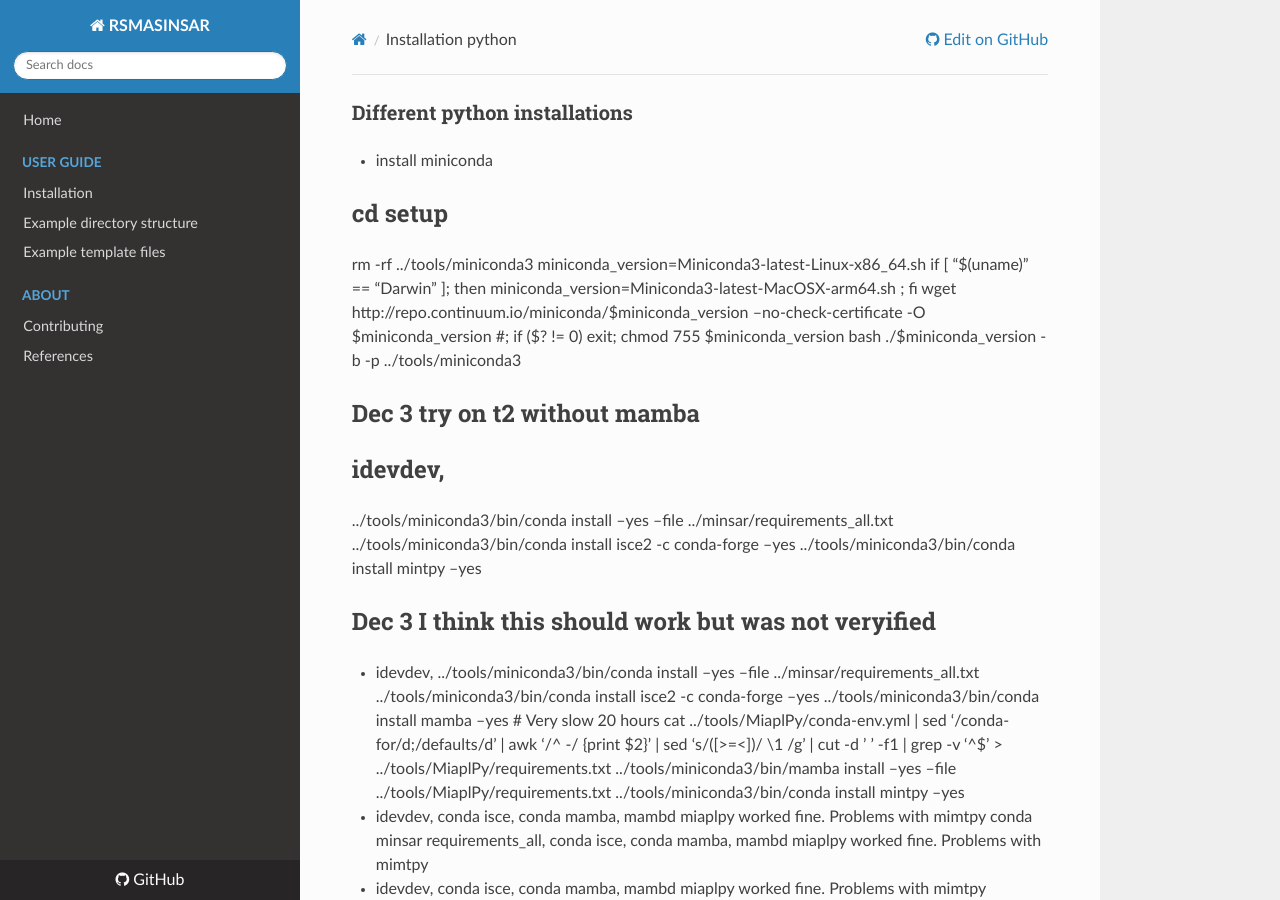
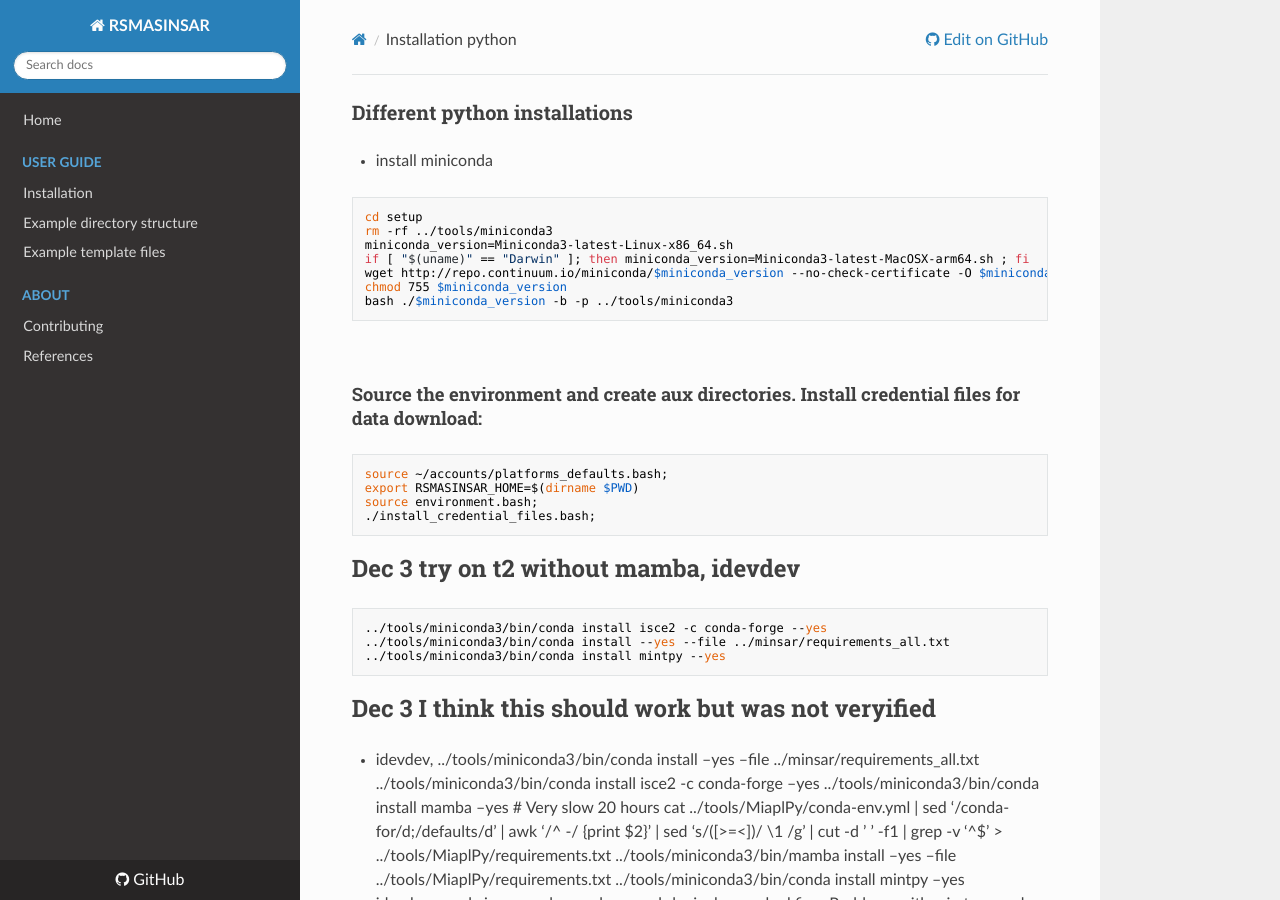
Before and after one commit to geodesymiami/rsmas_insar, an MkDocs documentation site: the page built from docs/installation_python.md, in a window 1280 px wide and 900 px high. Built offline with MkDocs 1.6.1, drawn with Linux system fonts in a browser that asks for light colours; nearby versions of some CDN libraries.

Commit message:
Update installation_python.md

````diff
--- a/docs/installation_python.md
+++ b/docs/installation_python.md
@@ -1,18 +1,29 @@
 ## Different python installations
 * install miniconda
-#cd setup
+```
+cd setup
 rm -rf ../tools/miniconda3
 miniconda_version=Miniconda3-latest-Linux-x86_64.sh
 if [ "$(uname)" == "Darwin" ]; then miniconda_version=Miniconda3-latest-MacOSX-arm64.sh ; fi
 wget http://repo.continuum.io/miniconda/$miniconda_version --no-check-certificate -O $miniconda_version #; if ($? != 0) exit;
 chmod 755 $miniconda_version
 bash ./$miniconda_version -b -p ../tools/miniconda3
+```
+############################################
+### Source the environment and create aux directories. Install credential files for data download: ###
+```
+source ~/accounts/platforms_defaults.bash;
+export RSMASINSAR_HOME=$(dirname $PWD)
+source environment.bash;
+./install_credential_files.bash;
+```
 
-# Dec 3  try on t2 without mamba
-# idevdev,
+# Dec 3  try on t2 without mamba, idevdev
+```
+../tools/miniconda3/bin/conda install isce2 -c conda-forge --yes
 ../tools/miniconda3/bin/conda install --yes --file ../minsar/requirements_all.txt
-../tools/miniconda3/bin/conda install isce2 -c conda-forge --yes
 ../tools/miniconda3/bin/conda install mintpy --yes
+```
 
 # Dec 3  I think this should work but was not veryified
 * idevdev,
````
